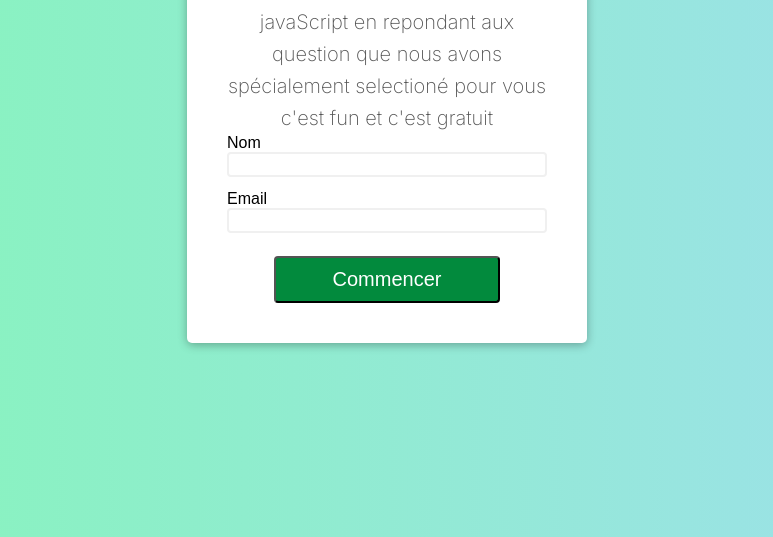
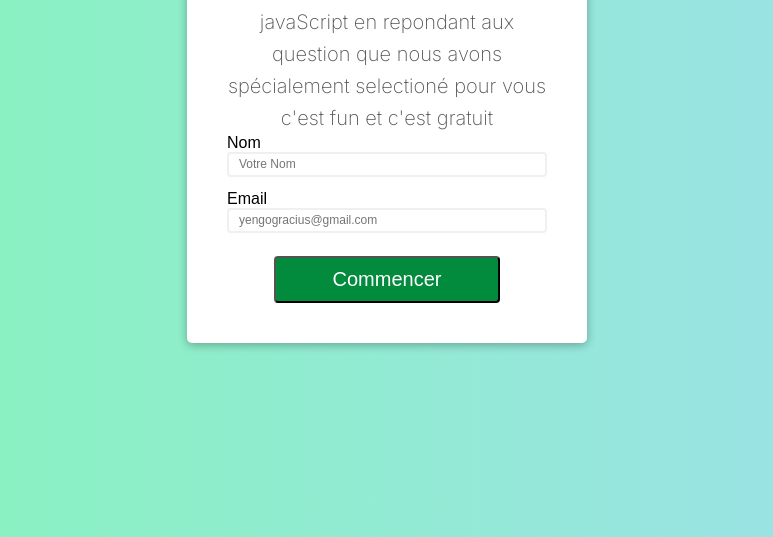
Before and after one commit to graciusyengo/Quiz-App-KDA, a plain HTML site: page index.html in a window 1280 px wide. Shown: the part 263-800 px from the top of the page, without its empty margins (253-1026 px from the left). Drawn offline with Linux system fonts and the light colour scheme.

Commit message:
feat: ajouter le place holder dans mes inputs

```diff
--- a/index.html
+++ b/index.html
@@ -23,13 +23,13 @@
         <p>Evaluer vos connaissance en javaScript en repondant aux question que nous avons spécialement selectioné pour
           vous c'est fun et c'est gratuit</p>
         <div class="input-control">
-          <label for="username">Nom</label>
-          <input id="username" name="username" type="text">
+          <label for="username"> Nom</label>
+          <input id="username" name="username" type="text" placeholder="Votre Nom">
           <div class="error"></div>
         </div>
         <div class="input-control">
           <label for="email">Email</label>
-          <input id="email" name="email" type="text">
+          <input id="email" name="email" type="text" placeholder="yengogracius@gmail.com">
           <div class="error"></div>
         </div>
         <button type="submit" id="beginButton">Commencer</button>
```
